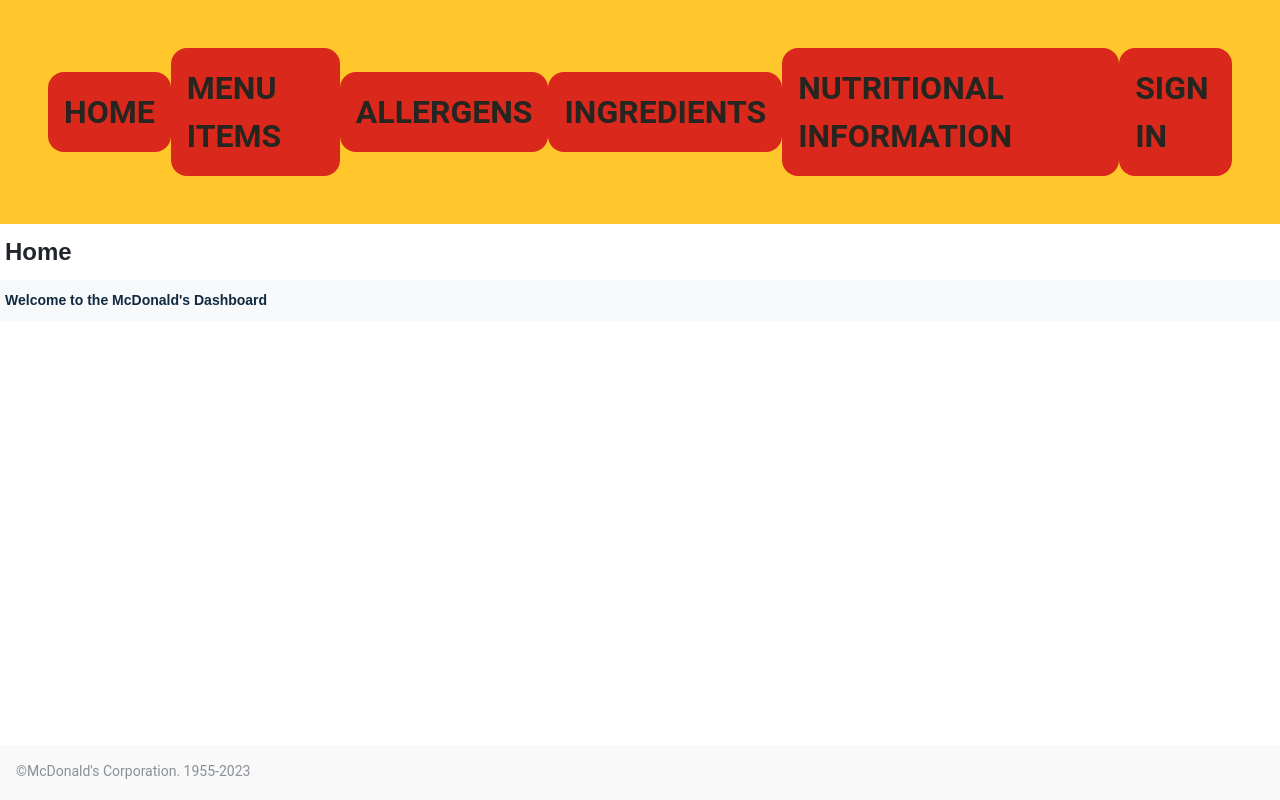
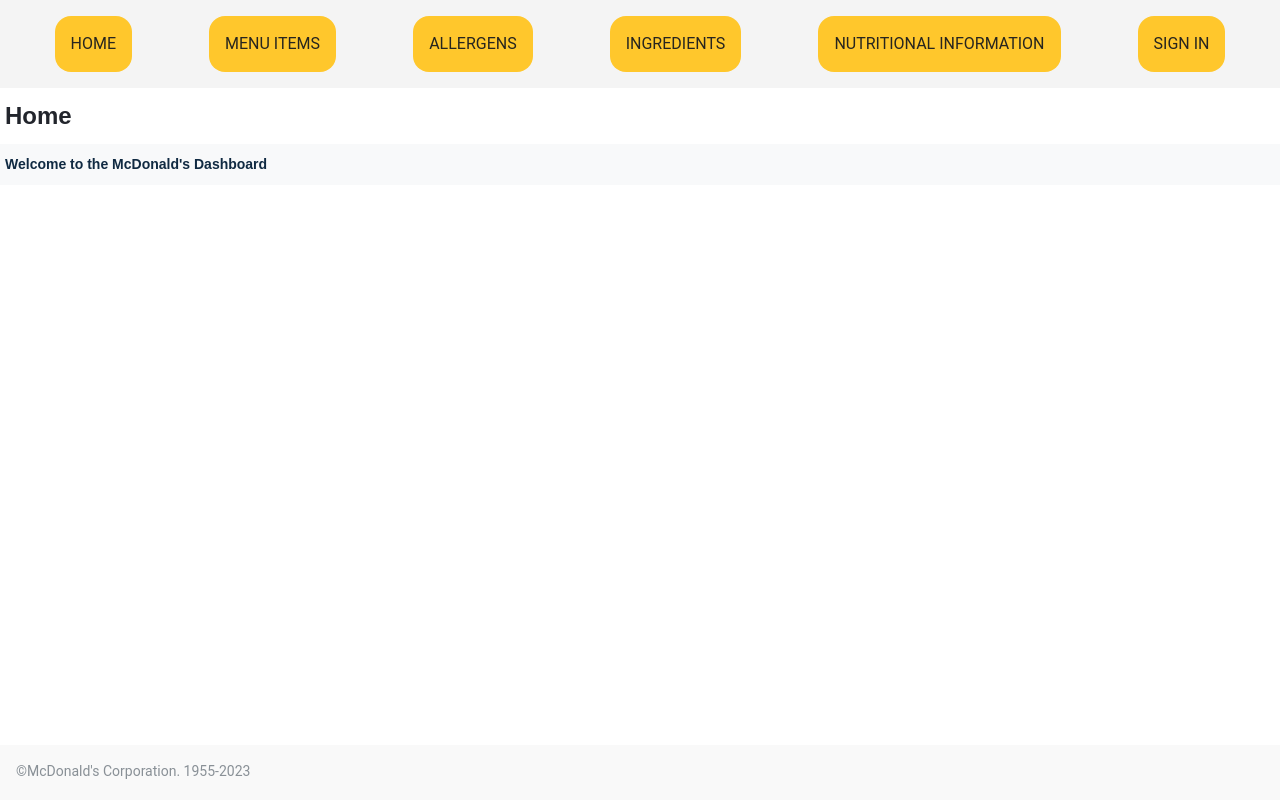
Before and after one commit to GFD1998/NEWM-N425_Group-4, a React (Create React App) app in the folder mcdonald-client/: page / in a window 1280 px wide. Built offline with nearby package versions, Linux system fonts and the light colour scheme.

Commit message:
Update nav.module.css

```diff
--- a/mcdonald-client/src/pages/styles/nav.module.css
+++ b/mcdonald-client/src/pages/styles/nav.module.css
@@ -3,13 +3,12 @@
     flex-direction: row;
     justify-content: space-around;
     align-items: center;
-    padding: 3rem 3rem;
+    padding: 1rem 1rem;
     font-size:2rem;
-    font-weight: 700;
     color: #27251F !important;
     font-family: 'Roboto', sans-serif;
     width: 100%;
-    background-color: #FFC72C;
+    background-color: #F4F4F4;
 }
 
 nav span{
@@ -25,9 +24,10 @@
 }
 
 .navLinks{
+    font-size:16px;
     padding: 1rem;
     border-radius: 1rem;
-    background-color: #DA291C;
+    background-color: #FFC72C;
     color: #27251F !important;
     transition: color 0.5s, background-color 0.5s, border-radius 0.5s;
 }
```
Lines whose indentation alone changed are shown as unchanged.
